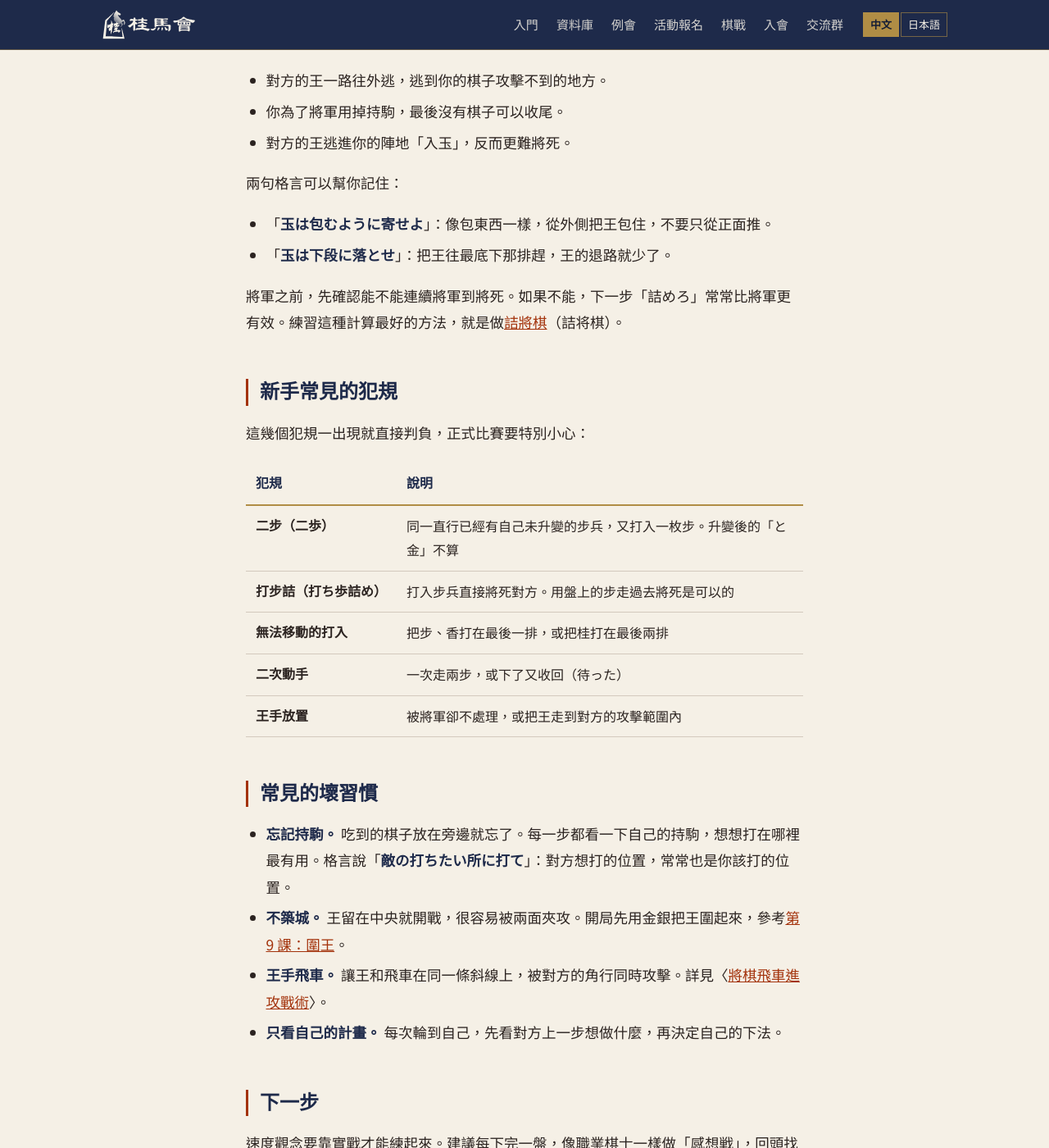
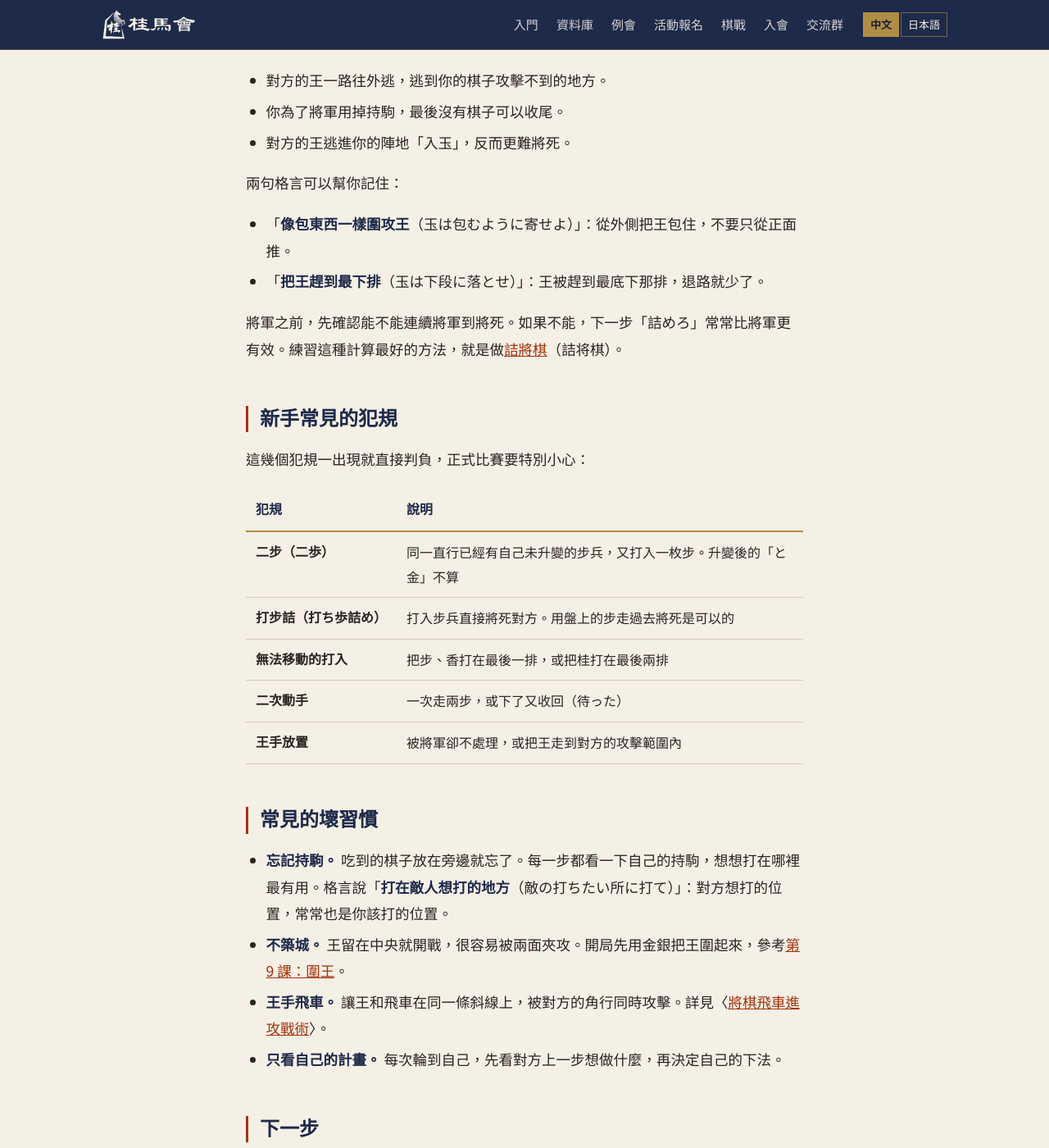
Before and after one commit to marcostseng/keima-club-site-v2, a Jekyll site: the page built from shogi-beginner-mistakes.md, in a window 1280 px wide and 1400 px high, scrolled down 1642 px. Shown: the whole window at 82% size. Built offline with Jekyll 4.4.1, drawn with Linux system fonts in a browser that asks for light colours; some of the changed text lies outside the part shown.

Commit message:
update translation

```diff
--- a/shogi-beginner-mistakes.md
+++ b/shogi-beginner-mistakes.md
@@ -48,8 +48,8 @@ date: 2026-10-16
 
 兩句格言可以幫你記住：
 
-- 「**玉は包むように寄せよ**」：像包東西一樣，從外側把王包住，不要只從正面推。
-- 「**玉は下段に落とせ**」：把王往最底下那排趕，王的退路就少了。
+- 「**像包東西一樣圍攻王**（玉は包むように寄せよ）」：從外側把王包住，不要只從正面推。
+- 「**把王趕到最下排**（玉は下段に落とせ）」：王被趕到最底下那排，退路就少了。
 
 將軍之前，先確認能不能連續將軍到將死。如果不能，下一步「詰めろ」常常比將軍更有效。練習這種計算最好的方法，就是做[詰將棋](/tsume-shogi-beginner/)（詰将棋）。
 
@@ -67,7 +67,7 @@ date: 2026-10-16
 
 ## 常見的壞習慣
 
-- **忘記持駒。** 吃到的棋子放在旁邊就忘了。每一步都看一下自己的持駒，想想打在哪裡最有用。格言說「**敵の打ちたい所に打て**」：對方想打的位置，常常也是你該打的位置。
+- **忘記持駒。** 吃到的棋子放在旁邊就忘了。每一步都看一下自己的持駒，想想打在哪裡最有用。格言說「**打在敵人想打的地方**（敵の打ちたい所に打て）」：對方想打的位置，常常也是你該打的位置。
 - **不築城。** 王留在中央就開戰，很容易被兩面夾攻。開局先用金銀把王圍起來，參考[第 9 課：圍王](/learn/09-castles/)。
 - **王手飛車。** 讓王和飛車在同一條斜線上，被對方的角行同時攻擊。詳見〈[將棋飛車進攻戰術](/shogi-rook-attack-tactics/)〉。
 - **只看自己的計畫。** 每次輪到自己，先看對方上一步想做什麼，再決定自己的下法。
```
Also changed, not shown: other parts of shogi-beginner-mistakes.md (+2 -2 lines), shogi-rook-attack-tactics.md (+1 -1 lines), tsume-shogi-beginner.md (+1 -1 lines).
